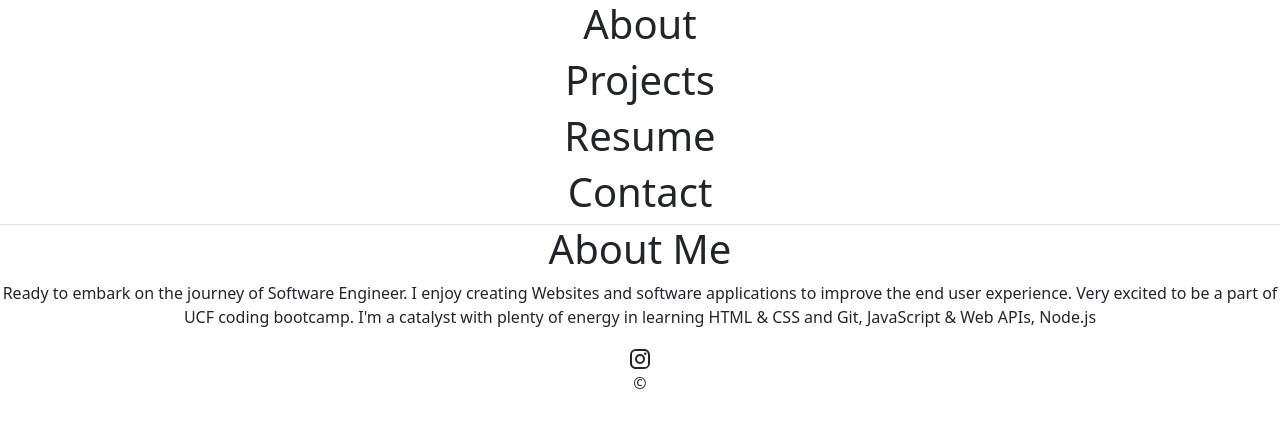
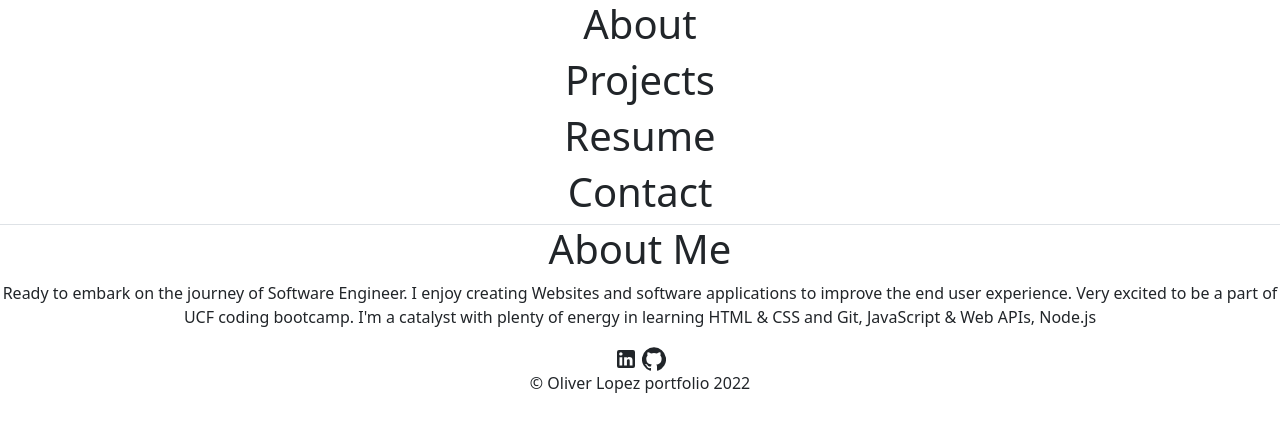
Before and after one commit to oliverLo78/20-portfolio, a React (Create React App) app in the folder react-portfolio/: page / in a window 1280 px wide. Shown: the top 432 px of the page. Built offline with nearby package versions, Linux system fonts and the light colour scheme.

Commit message:
added footer social media icons

```diff
--- a/react-portfolio/src/components/Footer/index.jsx
+++ b/react-portfolio/src/components/Footer/index.jsx
@@ -1,14 +1,16 @@
 import React from 'react';
-import InstagramIcon from "@material-ui/icons/Instagram";
+import LinkedInIcon from "@material-ui/icons/LinkedIn";
+import GithubIcon from '@material-ui/icons/GitHub';
 
 const Footer = () => {
   return (
     <div className='footer'>
         <div>
             {" "}
-            <InstagramIcon />{" "}
+            <LinkedInIcon />{" "}
+            <GithubIcon />{" "}
         </div>
-        <p> &copy; </p>
+        <p> &copy; Oliver Lopez portfolio 2022 </p>
     </div>
   );
 }
```
